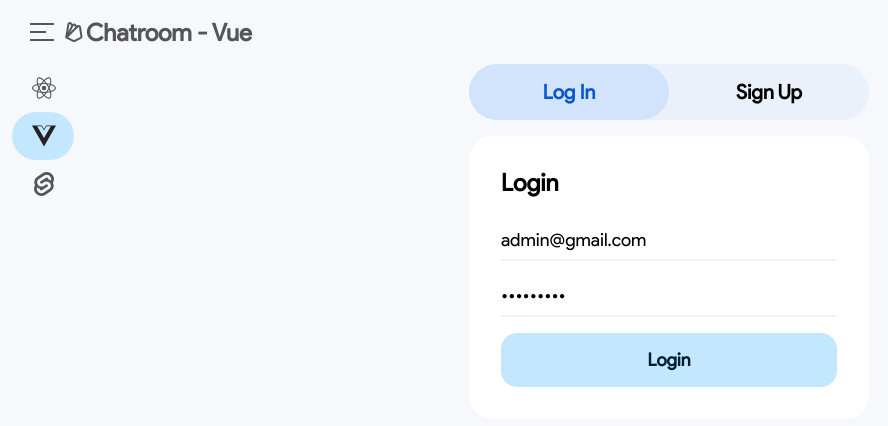
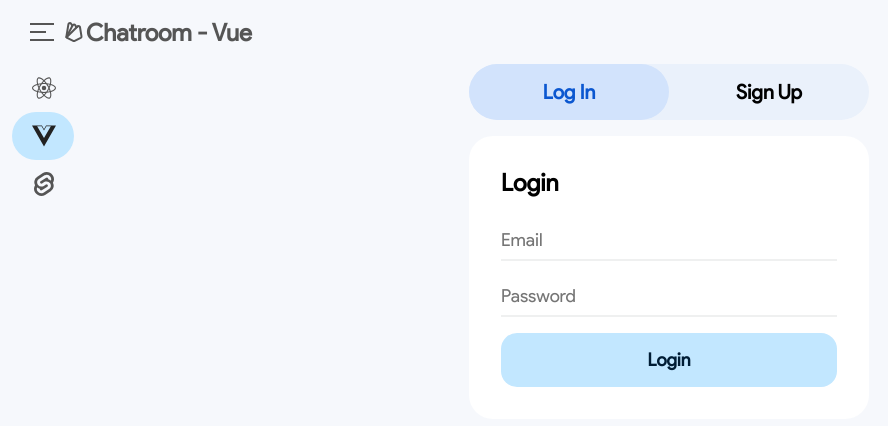
Before and after one commit to tsun-yu/chatroom-vue, a Vue app: page /login in a window 1280 px wide. Shown: the top 426 px of the page, without its empty margins (0-888 px from the left). Built offline with nearby package versions, Linux system fonts and the light colour scheme; no server answers.

Commit message:
fix: get display name when post data

```diff
--- a/src/components/loginPage/LoginSection.vue
+++ b/src/components/loginPage/LoginSection.vue
@@ -6,14 +6,13 @@ import {
   signInWithEmailAndPassword,
   updateProfile
 } from 'firebase/auth'
-// import { errorMessages } from 'src/util/errorMessages'
 import { auth } from '../../util/firebase'
 import { useRouter } from 'vue-router'
 import { errorMessages } from '@/util/errorMessages'
 
 const username = ref('')
-const email = ref('admin@gmail.com')
-const password = ref('admin1234')
+const email = ref('')
+const password = ref('')
 const confirm = ref('')
 const errMsg = ref('')
 const emailInputErr = computed(() => {
--- a/src/pages/HomePage.vue
+++ b/src/pages/HomePage.vue
@@ -34,7 +34,7 @@ const getData = async () => {
 }
 const postData = async () => {
   if (typeText.value === '') return
-
+  await checkSignedStatus()
   const newKey = push(child(fbRef(db), 'chatroom/')).key
 
   const updates: { [key: string]: MessagesType } = {}
@@ -49,6 +49,7 @@ const postData = async () => {
   typeText.value = ''
 }
 const checkSignedStatus = async () => {
+  if (email.value && displayName.value) return
   onAuthStateChanged(auth, (user) => {
     if (!user) router.push('/login')
     email.value = user?.email || ''
@@ -75,7 +76,7 @@ onUpdated(async () => {
         :key="'msg' + idx"
         :username="msg.username"
         :message="msg.message"
-        :isCurrentUser="msg.username === displayName"
+        :isCurrentUser="msg.email === email"
       />
     </div>
     <div class="input__container">
```
